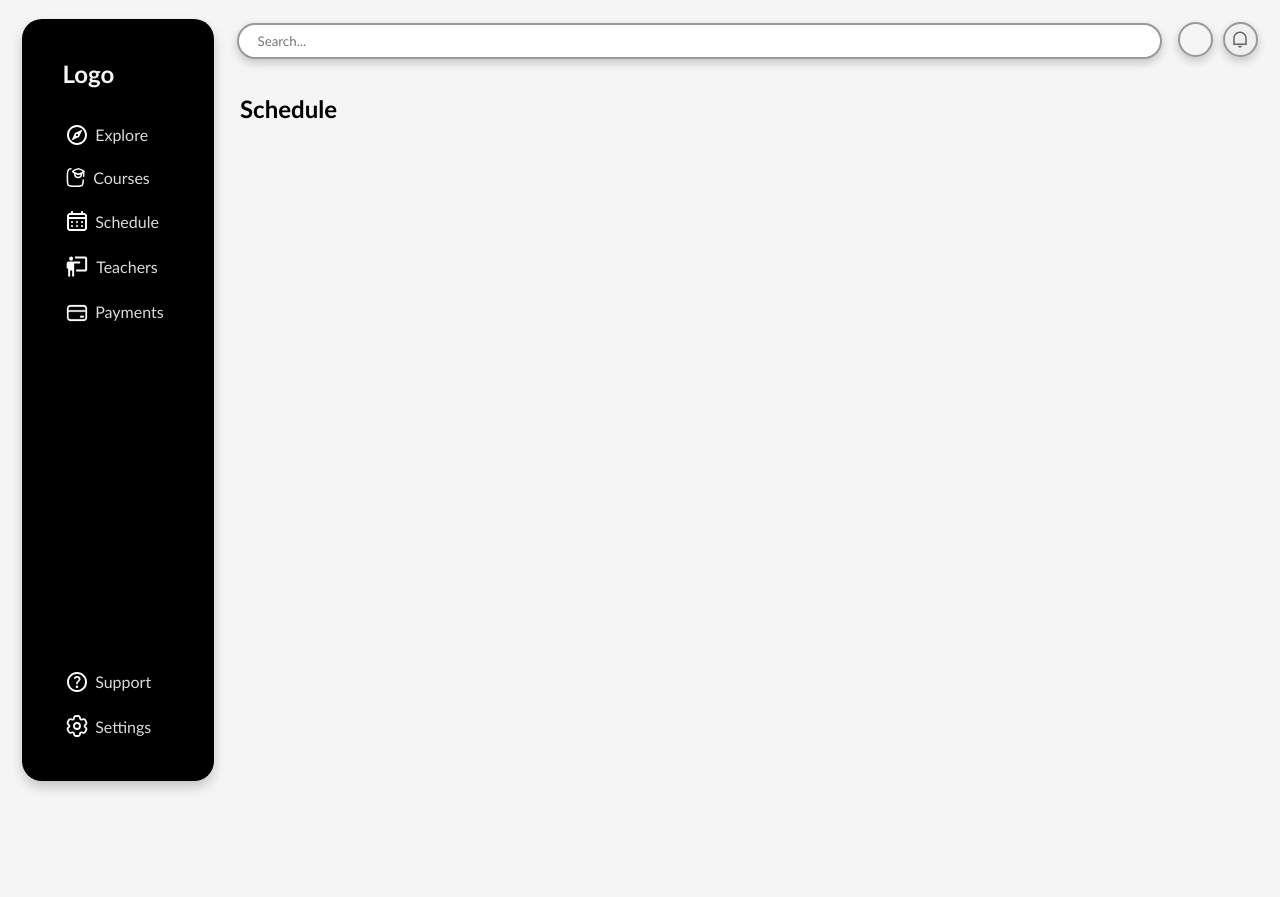
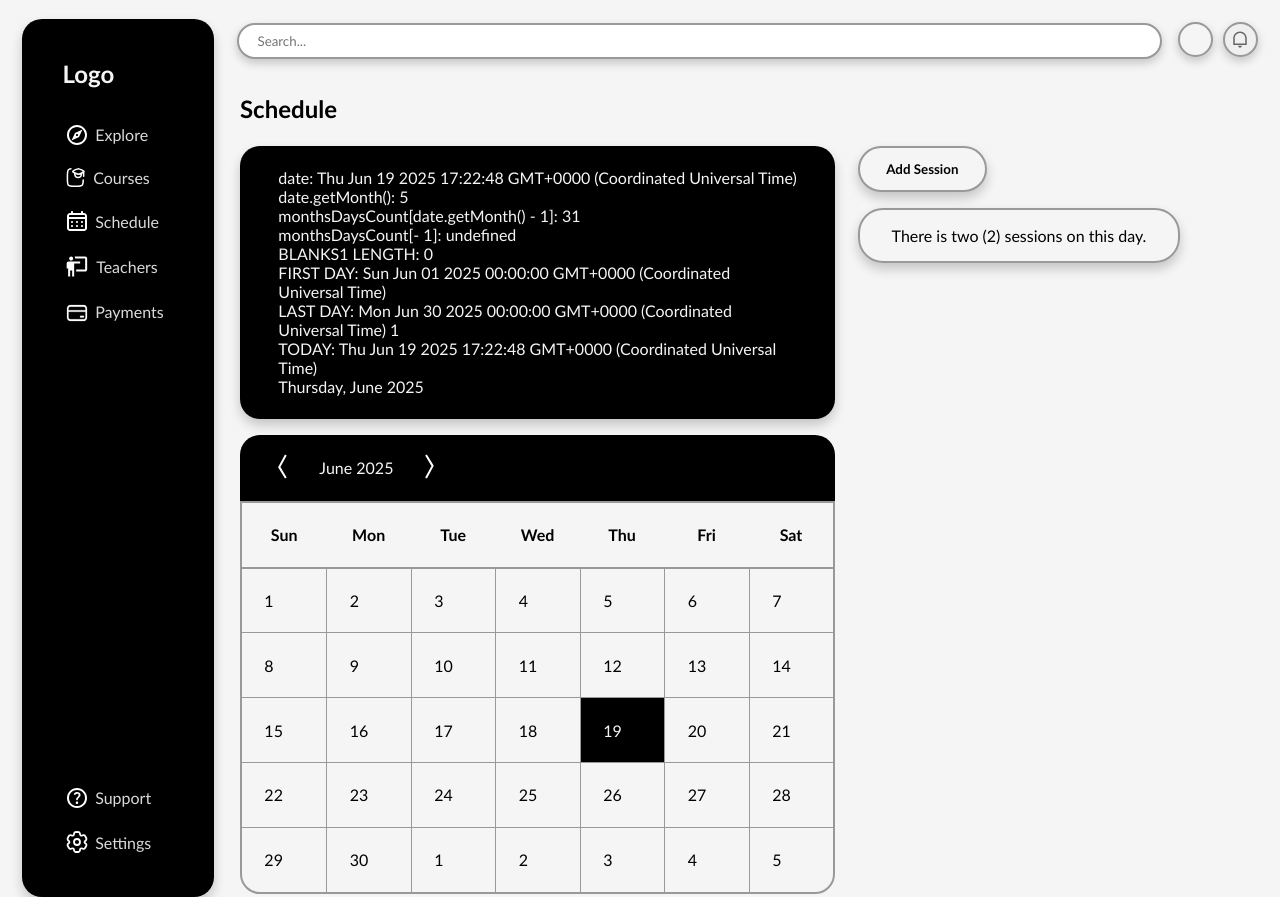
Before and after one commit to Younes-R/e-learn-platform, a Next.js app: page /student/schedule in a window 1280 px wide. Before the commit the page ends 800 px from the top, so only its background shows below. Built offline with nearby package versions, Linux system fonts and the light colour scheme.

Commit message:
created student schedule page, and Calendar with logging in ui

```diff
--- /dev/null
+++ b/src/app/student/schedule/page.module.css
@@ -0,0 +1,5 @@
+.main {
+  display: flex;
+  flex-direction: column;
+  gap: 1.4em;
+}
--- a/src/app/student/schedule/page.tsx
+++ b/src/app/student/schedule/page.tsx
@@ -1,7 +1,11 @@
+import styles from "./page.module.css";
+import Calendar from "@/ui/student/Calendar/calendar";
+
 export default function Page() {
   return (
-    <main>
+    <main className={styles.main}>
       <h2>Schedule</h2>
+      <Calendar />
     </main>
   );
 }
--- /dev/null
+++ b/src/ui/icons/leftArrow.tsx
@@ -0,0 +1,17 @@
+export default function LeftArrow() {
+  return (
+    <svg
+      width="9"
+      height="25"
+      viewBox="0 0 9 25"
+      fill="none"
+      xmlns="http://www.w3.org/2000/svg"
+    >
+      <path
+        d="M7.83496 1L1.24875 13.1053L7.83496 24"
+        stroke="white"
+        strokeWidth="2"
+      />
+    </svg>
+  );
+}
--- /dev/null
+++ b/src/ui/icons/rightArrow.tsx
@@ -0,0 +1,17 @@
+export default function RightArrow() {
+  return (
+    <svg
+      width="9"
+      height="25"
+      viewBox="0 0 9 25"
+      fill="none"
+      xmlns="http://www.w3.org/2000/svg"
+    >
+      <path
+        d="M1.03418 24L7.62039 11.8947L1.03418 1"
+        stroke="white"
+        strokeWidth="2"
+      />
+    </svg>
+  );
+}
--- /dev/null
+++ b/src/ui/student/Calendar/calendar.module.css
@@ -0,0 +1,110 @@
+.calendar {
+  display: grid;
+  /* border: 1px solid red; */
+  grid-template-columns: 6fr 4fr;
+  grid-template-rows: 1fr;
+  grid-template-areas: "first-section second-section";
+  gap: 1.4em;
+}
+
+.calendar__first-section {
+  /* border: 1px solid red; */
+  display: flex;
+  flex-direction: column;
+  gap: 1em;
+  grid-area: "first-section";
+}
+
+.calendar__second-section {
+  /* border: 1px solid red; */
+  display: flex;
+  flex-direction: column;
+  gap: 1em;
+  /* justify-content: flex-start; */
+  align-items: flex-start;
+  grid-area: "second-section";
+}
+
+.calendar__second-section button {
+  font-family: inherit;
+  font-weight: bold;
+  border: 2px solid #999;
+  border-radius: 25px;
+  box-shadow: 0 6px 12px rgba(0, 0, 0, 0.2);
+  padding: 1em 2em;
+  background-color: whitesmoke;
+}
+
+.calendar__day-info {
+  border: 2px solid #999;
+  border-radius: 25px;
+  box-shadow: 0 6px 12px rgba(0, 0, 0, 0.2);
+  padding: 1em 2em;
+}
+
+.calendar__current-day {
+  background-color: black;
+  color: whitesmoke;
+  padding: 1.4em 2.4em;
+  /* border: 2px solid #999; */
+  border-radius: 20px;
+  box-shadow: 0 6px 12px rgba(0, 0, 0, 0.2);
+}
+
+.calendar__month {
+  /* border: 1px solid red; */
+}
+
+.calendar__month__current-month {
+  display: flex;
+  flex-direction: row;
+  justify-content: flex-start;
+  align-items: center;
+  gap: 2em;
+  padding: 1.2em 2.4em;
+  background-color: black;
+  color: whitesmoke;
+  border-radius: 20px;
+  border-bottom-left-radius: 0px;
+  border-bottom-right-radius: 0px;
+}
+
+.calendar__month__current-month button {
+  background-color: transparent;
+  /* border: 2px solid red; */
+  border: none;
+  cursor: pointer;
+}
+
+.calendar__month__days-row {
+  /* display: flex;
+  flex-direction: row;
+  justify-content: space-around; */
+  display: grid;
+  grid-template-columns: repeat(7, 1fr);
+}
+
+.calendar__month__days-grid__day-title {
+  /* border-left: 1px solid red; */
+  /* flex-grow: 1; */
+  border-bottom: 2px solid #999;
+  text-align: center;
+  padding: 1.4em;
+  font-weight: bold;
+}
+
+.calendar__month__days-row div:first-child {
+  border-left: 2px solid #999;
+}
+
+.calendar__month__days-row div:last-child {
+  border-right: 2px solid #999;
+}
+
+.calendar__month__days-grid {
+  border: 2px solid #999;
+  border-bottom-left-radius: 20px;
+  border-bottom-right-radius: 20px;
+  display: grid;
+  grid-template-columns: repeat(7, 1fr);
+}
--- /dev/null
+++ b/src/ui/student/Calendar/calendar.tsx
@@ -0,0 +1,156 @@
+"use client";
+import styles from "./calendar.module.css";
+import RightArrow from "@/ui/icons/rightArrow";
+import LeftArrow from "@/ui/icons/leftArrow";
+import Day from "./day";
+import { useState } from "react";
+
+export default function Calendar() {
+  const days = ["Sunday", "Monday", "Tuesday", "Wednesday", "Thursday", "Friday", "Saturday"];
+  const months = [
+    "January",
+    "February",
+    "March",
+    "April",
+    "May",
+    "June",
+    "July",
+    "August",
+    "September",
+    "October",
+    "November",
+    "December",
+  ];
+  const [date, setDate] = useState(new Date());
+  const monthsDaysCount = [
+    31,
+    (date.getFullYear() - 2016) % 4 == 0 ? 29 : 28,
+    31,
+    30,
+    31,
+    30,
+    31,
+    31,
+    30,
+    31,
+    30,
+    31,
+    30,
+    31,
+  ];
+  const today = new Date(); // use this to highlight today
+  const firstDay = new Date(Date.UTC(date.getFullYear(), date.getMonth(), 1));
+  const lastDay = new Date(Date.UTC(date.getFullYear(), date.getMonth(), monthsDaysCount[date.getMonth()]));
+  const blanks1 = Array.from({ length: firstDay.getDay() });
+  const blanks2 = Array.from({ length: 7 - lastDay.getDay() - 1 });
+
+  return (
+    <section className={styles["calendar"]}>
+      <div className={styles["calendar__first-section"]}>
+        <div className={styles["calendar__current-day"]}>
+          {`date: ${date}`} <br />
+          {`date.getMonth(): ${date.getMonth()}`} <br />
+          {`monthsDaysCount[date.getMonth() - 1]: ${
+            monthsDaysCount[date.getMonth() - 1 == -1 ? 0 : date.getMonth() - 1]
+          }`}
+          <br />
+          {`monthsDaysCount[- 1]: ${monthsDaysCount[-1]}`}
+          {/* {`BLANKS1: ${blanks1[3]}`} */}
+          <br />
+          {`BLANKS1 LENGTH: ${blanks1.length}`}
+          <br />
+          {`FIRST DAY: ${firstDay}`}
+          <br />
+          {`LAST DAY: ${lastDay} \n ${lastDay.getDay()}`}
+          <br />
+          {`TODAY: ${today}`}
+          <br />
+          {`${days[date.getDay()]}, ${months[date.getMonth()]} ${date.getFullYear()} `}
+        </div>
+        <div className={styles["calendar__month"]}>
+          <div className={styles["calendar__month__current-month"]}>
+            <button
+              onClick={() => {
+                setDate(new Date(date.getFullYear(), date.getMonth() - 1));
+              }}
+            >
+              <LeftArrow />
+            </button>
+            <p>{`${months[date.getMonth()]} ${date.getFullYear()}`}</p>
+            <button
+              onClick={() => {
+                setDate(new Date(date.getFullYear(), date.getMonth() + 1));
+              }}
+            >
+              <RightArrow />
+            </button>
+          </div>
+
+          <div className={styles["calendar__month__days-grid"]}>
+            <div className={styles["calendar__month__days-grid__day-title"]}>Sun</div>
+            <div className={styles["calendar__month__days-grid__day-title"]}>Mon</div>
+            <div className={styles["calendar__month__days-grid__day-title"]}>Tue</div>
+            <div className={styles["calendar__month__days-grid__day-title"]}>Wed</div>
+            <div className={styles["calendar__month__days-grid__day-title"]}>Thu</div>
+            <div className={styles["calendar__month__days-grid__day-title"]}>Fri</div>
+            <div className={styles["calendar__month__days-grid__day-title"]}>Sat</div>
+            {blanks1.map((_, idx) => (
+              <Day
+                num={monthsDaysCount[date.getMonth() - 1 == -1 ? 0 : date.getMonth() - 1] - (blanks1.length - idx - 1)}
+              />
+            ))}
+            {Array.from({ length: monthsDaysCount[date.getMonth()] }).map((_, idx) => (
+              <Day
+                num={idx + 1}
+                monthIndex={date.getMonth()}
+                todayIndex={today.getDate()}
+                todayMonthIndex={today.getMonth()}
+              />
+            ))}
+            {blanks2.map((_, idx) => (
+              <Day num={idx + 1} />
+            ))}
+          </div>
+        </div>
+      </div>
+      <div className={styles["calendar__second-section"]}>
+        <button>Add Session</button>
+        <div className={styles["calendar__day-info"]}>There is two (2) sessions on this day.</div>
+      </div>
+    </section>
+  );
+}
+
+{
+  /* <Day num={1} />
+<Day num={2} />
+<Day num={3} />
+<Day num={4} />
+<Day num={5} />
+<Day num={6} />
+<Day num={7} />
+<Day num={8} />
+<Day num={9} />
+<Day num={10} />
+<Day num={11} />
+<Day num={12} />
+<Day num={13} />
+<Day num={14} />
+<Day num={15} />
+<Day num={16} />
+<Day num={17} />
+<Day num={18} />
+<Day num={19} />
+<Day num={20} />
+<Day num={21} />
+<Day num={22} />
+<Day num={23} />
+<Day num={24} />
+<Day num={25} />
+<Day num={26} />
+<Day num={27} />
+<Day num={28} />
+<Day num={29} />
+<Day num={30} />
+<Day num={31} /> */
+}
--- /dev/null
+++ b/src/ui/student/Calendar/day.module.css
@@ -0,0 +1,43 @@
+.day {
+  /* border: 1px solid red; */
+  border-bottom: 1px solid #999;
+  border-left: 1px solid #999;
+  padding: 1.4em;
+  display: flex;
+  flex-direction: column;
+  justify-content: flex-start;
+  align-items: flex-start;
+}
+
+.today {
+  color: whitesmoke;
+  background-color: black;
+}
+
+.day:nth-child(36) {
+  /* background-color: blueviolet; */
+  border-bottom-left-radius: 20px;
+  border-bottom: none;
+}
+.day:nth-child(42) {
+  /* background-color: blueviolet; */
+  border-bottom-right-radius: 20px;
+  border-bottom: none;
+}
+
+.day:nth-child(37),
+.day:nth-child(38),
+.day:nth-child(39),
+.day:nth-child(40),
+.day:nth-child(41),
+.day:nth-child(42) {
+  border-bottom: none;
+}
+
+.day:nth-child(8),
+.day:nth-child(15),
+.day:nth-child(22),
+.day:nth-child(29),
+.day:nth-child(36) {
+  border-left: none;
+}
--- /dev/null
+++ b/src/ui/student/Calendar/day.tsx
@@ -0,0 +1,18 @@
+import styles from "./day.module.css";
+
+export default function Day(props: {
+  num: number;
+  monthIndex?: number;
+  todayIndex?: number;
+  todayMonthIndex?: number;
+}) {
+  return (
+    <div
+      className={`${styles["day"]} ${
+        props.num === props.todayIndex && props.monthIndex === props.todayMonthIndex ? styles["today"] : ""
+      } `}
+    >
+      {props.num}
+    </div>
+  );
+}
```
Also changed, not shown: 1 other file (tests, documents, lock files or other folders).
